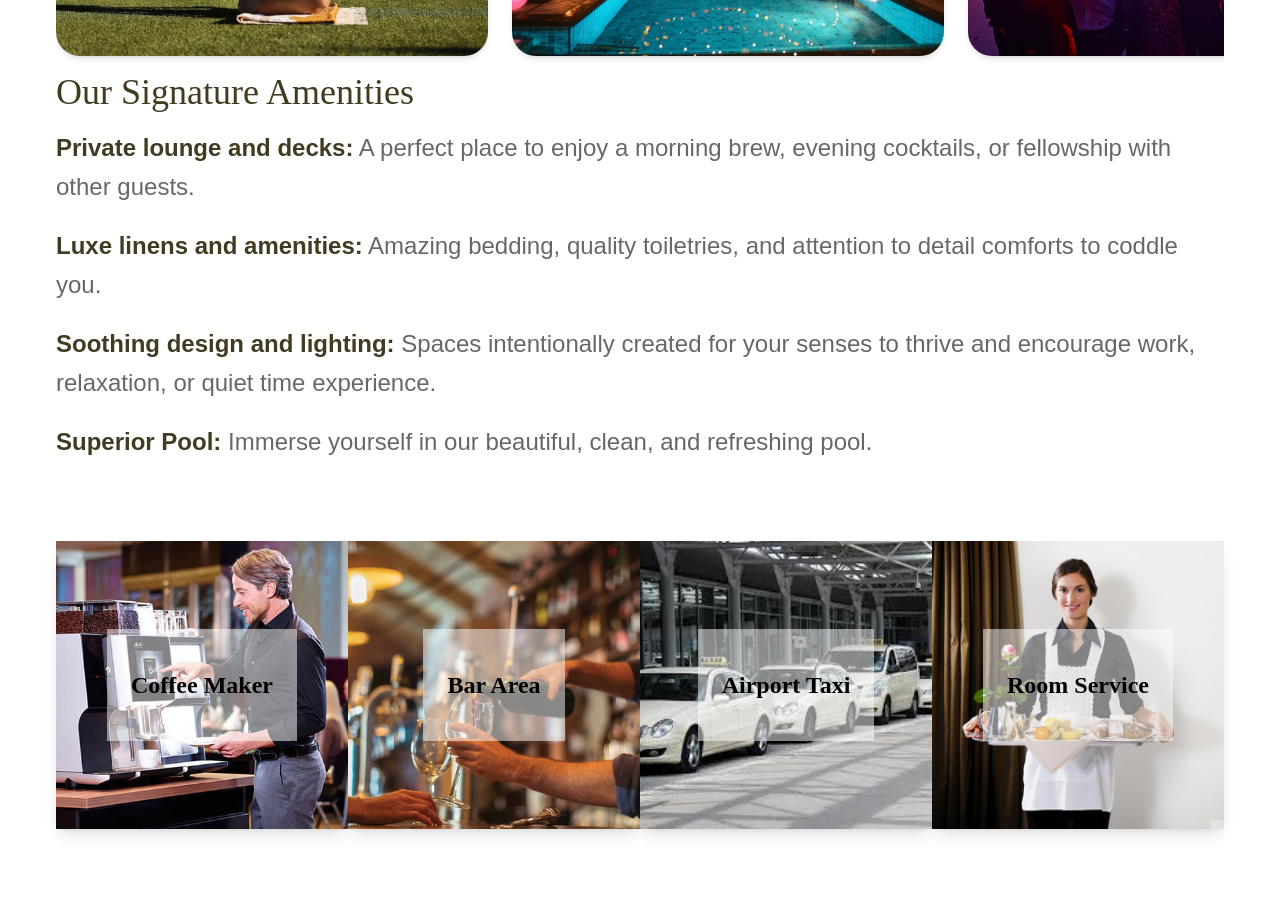
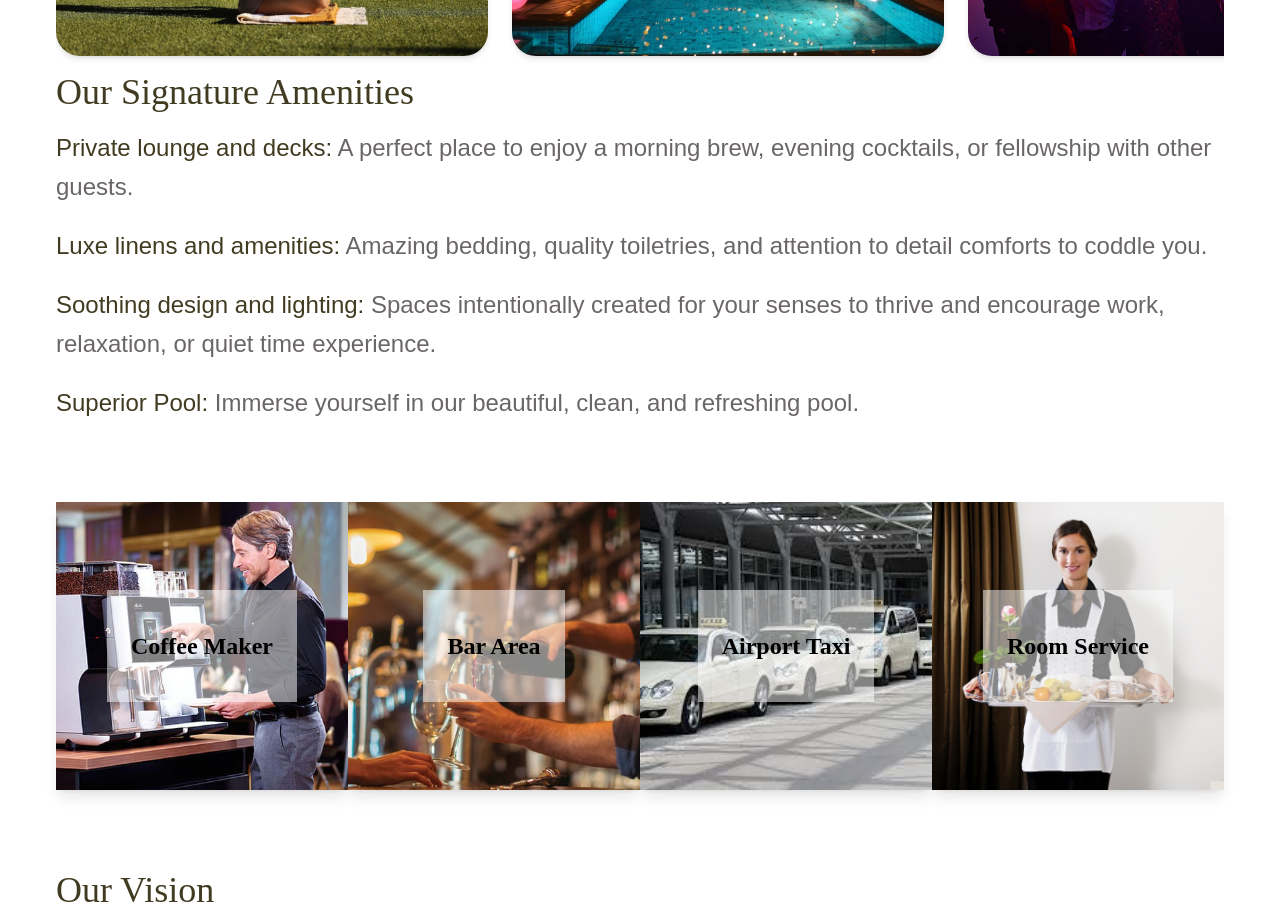
Before and after one commit to krunalvegda02/ValouraStays, a React (Vite) app: page /about in a window 1280 px wide. Shown: the part 2840-3755 px from the top of the page. Built offline with nearby package versions, Linux system fonts and the light colour scheme; a web font is replaced by a local one.

Commit message:
Refactor Section4, EmailForm, and Filters components for improved styling and usability; update text sizes and colors for better consistency and accessibility.

```diff
--- a/src/Pages/About/Section4.jsx
+++ b/src/Pages/About/Section4.jsx
@@ -50,10 +50,10 @@ const Section4 = () => {
             Our Signature Amenities
           </h2>
           <div className={`space-y-4 sm:space-y-5 text-base sm:text-lg md:text-2xl text-[${Theme.colors.darkText}] leading-relaxed mt-4`}>
-            <p><span className={`text-[${Theme.colors.text}] font-semibold`}>Private lounge and decks:</span> A perfect place to enjoy a morning brew, evening cocktails, or fellowship with other guests.</p>
-            <p><span className={`text-[${Theme.colors.text}] font-semibold`}>Luxe linens and amenities:</span> Amazing bedding, quality toiletries, and attention to detail comforts to coddle you.</p>
-            <p><span className={`text-[${Theme.colors.text}] font-semibold`}>Soothing design and lighting:</span> Spaces intentionally created for your senses to thrive and encourage work, relaxation, or quiet time experience.</p>
-            <p><span className={`text-[${Theme.colors.text}] font-semibold`}>Superior Pool:</span> Immerse yourself in our beautiful, clean, and refreshing pool.</p>
+            <p><span className={`text-[${Theme.colors.text}] `}>Private lounge and decks:</span> A perfect place to enjoy a morning brew, evening cocktails, or fellowship with other guests.</p>
+            <p><span className={`text-[${Theme.colors.text}] `}>Luxe linens and amenities:</span> Amazing bedding, quality toiletries, and attention to detail comforts to coddle you.</p>
+            <p><span className={`text-[${Theme.colors.text}] `}>Soothing design and lighting:</span> Spaces intentionally created for your senses to thrive and encourage work, relaxation, or quiet time experience.</p>
+            <p><span className={`text-[${Theme.colors.text}] `}>Superior Pool:</span> Immerse yourself in our beautiful, clean, and refreshing pool.</p>
           </div>
         </div>
 
--- a/src/Pages/ContactUs/EmailForm.jsx
+++ b/src/Pages/ContactUs/EmailForm.jsx
@@ -3,6 +3,7 @@ import React, { useState } from 'react'
 import Button from '../../components/Button'
 import Theme from '../../Constants/Theme'
 import { useNavigate } from 'react-router-dom'
+import HeaderTitle from '../../components/HeaderTitle'
 
 const ContactForm = () => {
     const navigate = useNavigate()
@@ -62,7 +63,11 @@ const ContactForm = () => {
 
     return (
         <div className="section-container px-4 sm:px-6 lg:px-20">
+
+            <HeaderTitle  title='Get In Touch' />
+
             <div className="grid grid-cols-1 lg:grid-cols-10 gap-8 lg:gap-12 my-16">
+
                 {/* Left Section - Contact Details */}
                 <div className="space-y-6 lg:col-span-4">
                     <div className="flex items-start space-x-3 sm:space-x-4">
@@ -112,11 +117,11 @@ const ContactForm = () => {
 
                 {/* Right Section - Contact Form */}
                 <div className="lg:col-span-6 bg-[#F7F5F1] shadow-lg p-6 sm:p-10 rounded-lg">
-                    <h2 className="text-2xl sm:text-3xl font-bold mb-4 sm:mb-6 text-center" style={{ color: Theme.colors.text }}>
+                    {/* <h2 className="text-2xl sm:text-3xl font-bold mb-4 sm:mb-6 text-center" style={{ color: Theme.colors.text }}>
                         Get In Touch
-                    </h2>
+                    </h2> */}
                     <form className="space-y-4 sm:space-y-6 mt-4" onSubmit={handleSubmit} noValidate>
-                        <div className="p-4 sm:p-6 rounded-lg shadow-inner space-y-4">
+                        <div className="p-4 sm:p-6 rounded-lg space-y-4">
 
                             <div className="grid grid-cols-1 md:grid-cols-2 gap-4 sm:gap-6">
                                 <div>
--- a/src/Pages/Villas/Filters.jsx
+++ b/src/Pages/Villas/Filters.jsx
@@ -127,13 +127,13 @@ memories.`,
                                         </label>
                                         <div className='flex items-center space-x-3'>
                                             <MinusCircle
-                                                size={24}
+                                                size={30}
                                                 className='cursor-pointer text-[#403B21] hover:text-[#332f1a] transition'
                                                 onClick={() => setAdults(prev => Math.max(1, prev - 1))}
                                             />
-                                            <span className='text-base md:text-lg font-medium'>{adults}</span>
+                                            <span className='text-lg md:text-2xl font-medium'>{adults}</span>
                                             <PlusCircle
-                                                size={24}
+                                                size={30}
                                                 className='cursor-pointer text-[#403B21] hover:text-[#332f1a] transition'
                                                 onClick={() => setAdults(prev => prev + 1)}
                                             />
@@ -147,13 +147,13 @@ memories.`,
                                         </label>
                                         <div className='flex items-center space-x-3'>
                                             <MinusCircle
-                                                size={24}
+                                                size={30}
                                                 className='cursor-pointer text-[#403B21] hover:text-[#332f1a] transition'
                                                 onClick={() => setChildren(prev => Math.max(0, prev - 1))}
                                             />
-                                            <span className='text-base md:text-lg font-medium'>{children}</span>
+                                            <span className='text-lg md:text-2xl font-medium'>{children}</span>
                                             <PlusCircle
-                                                size={24}
+                                                size={30}
                                                 className='cursor-pointer text-[#403B21] hover:text-[#332f1a] transition'
                                                 onClick={() => setChildren(prev => prev + 1)}
                                             />
@@ -173,6 +173,7 @@ memories.`,
                                                         checked={villaType[key]}
                                                         onChange={() => handleVillaTypeChange(key)}
                                                         className="w-4 h-4 text-[#403B21] rounded focus:ring-[#403B21]"
+                                                        style={{ accentColor: Theme.colors.lightText }}
                                                     />
                                                     <span className='ml-2' style={{ color: Theme.colors.darkText, fontWeight: '500' }}>
                                                         {key === 'acSuite' ? 'AC Suite' : key === 'withoutAc' ? 'Without AC Suite' : 'Add Breakfast'}
@@ -184,7 +185,7 @@ memories.`,
 
                                     {/* Buttons below content */}
                                     <div className='flex space-x-3 mt-6'>
-                                        <div className='flex-1 bg-[#403B21] text-white text-center py-3 rounded-lg cursor-pointer font-semibold hover:bg-[#332f1a] transition shadow-md'>
+                                        <div className={`flex-1 bg-[${Theme.colors.background}] text-[${Theme.colors.text}] text-center py-3 rounded-lg cursor-pointer font-semibold hover:bg-[#332f1a] hover:text-white transition shadow-md`}>
                                             Filter
                                         </div>
                                         <div
```
